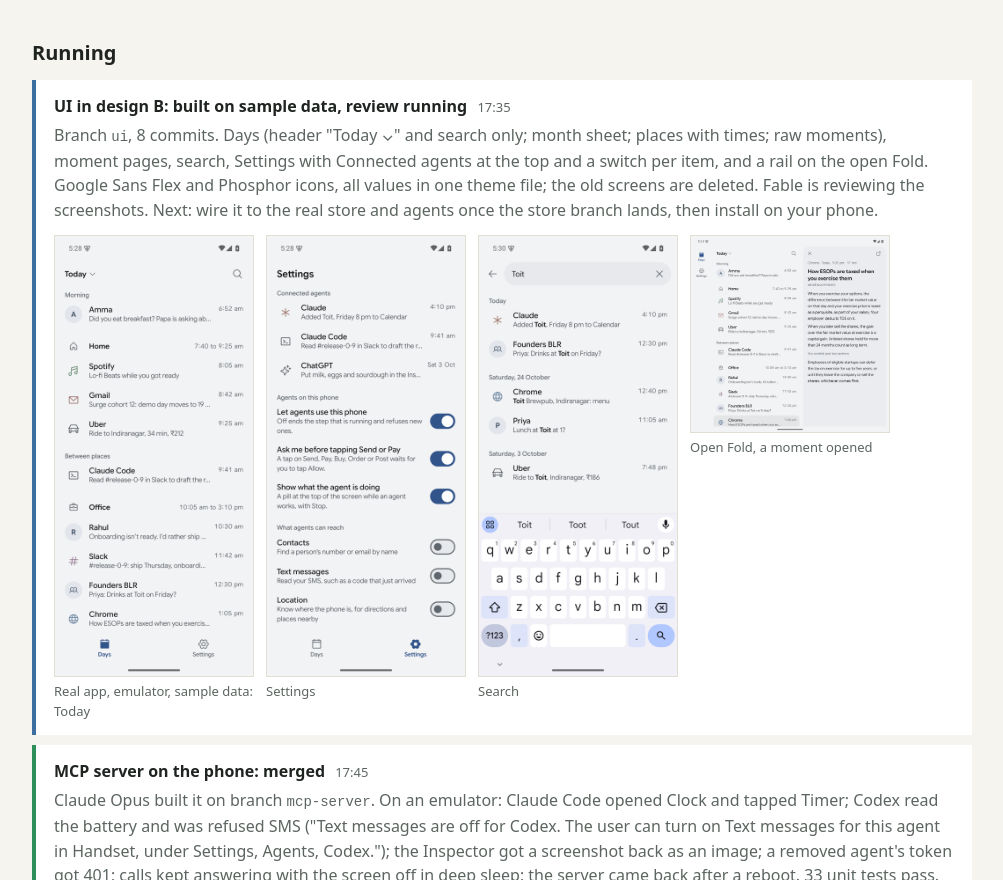
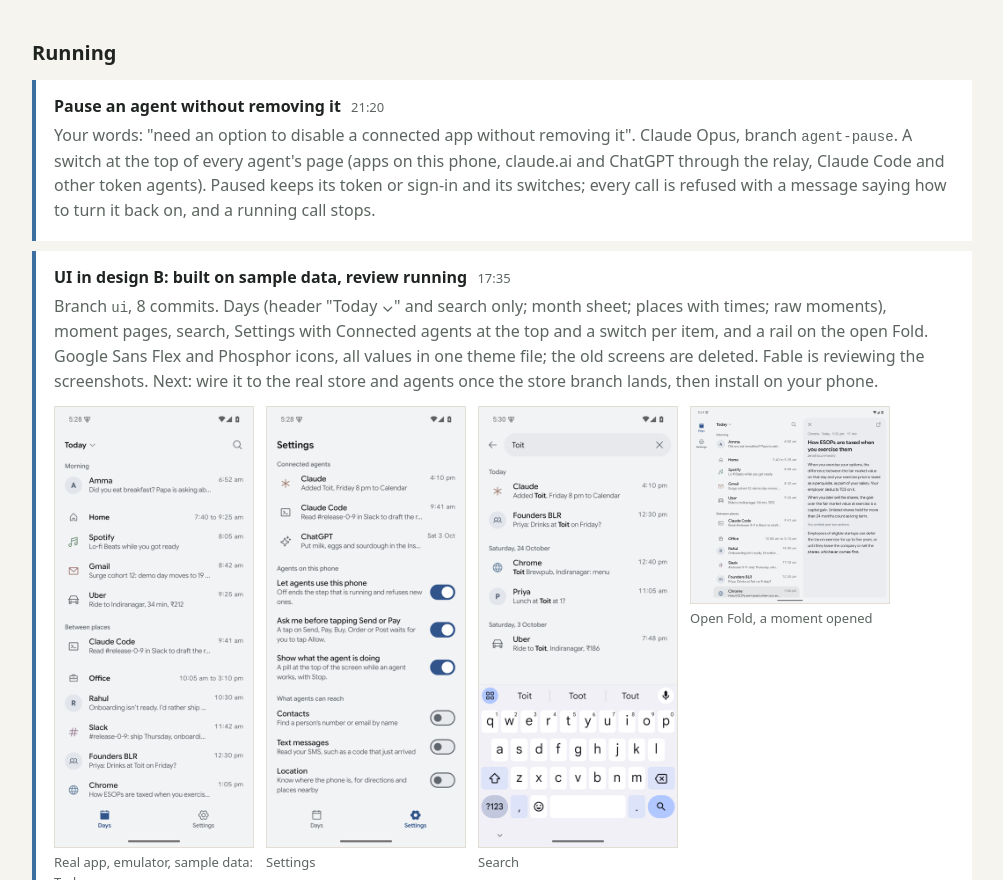
Before and after one commit to triptu/handset, a plain HTML site: page docs/progress.html in a window 1280 px wide. Shown: the part 1448-2328 px from the top of the page, without its empty margins (138-1141 px from the left). Drawn offline with Linux system fonts and the light colour scheme.

Commit message:
Progress page: agent pause running

```diff
--- a/docs/progress.html
+++ b/docs/progress.html
@@ -72,6 +72,10 @@
 </table>
 
 <h2>Running</h2>
+<div class="entry running">
+  <h3>Pause an agent without removing it <span class="time">21:20</span></h3>
+  <p>Your words: "need an option to disable a connected app without removing it". Claude Opus, branch <code>agent-pause</code>. A switch at the top of every agent's page (apps on this phone, claude.ai and ChatGPT through the relay, Claude Code and other token agents). Paused keeps its token or sign-in and its switches; every call is refused with a message saying how to turn it back on, and a running call stops.</p>
+</div>
 
 
 
```
